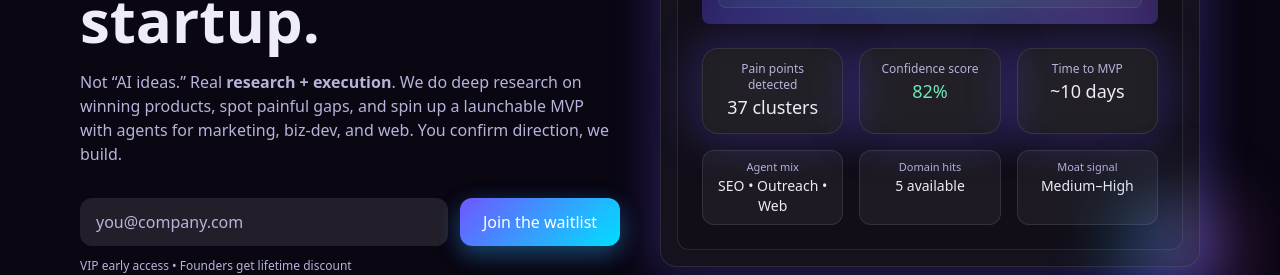
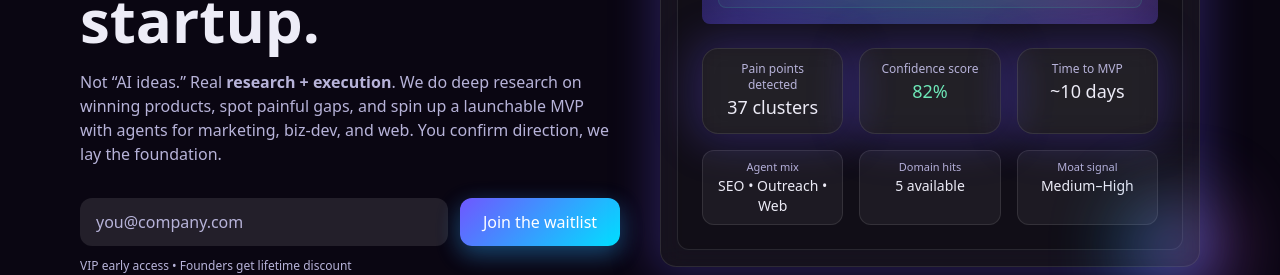
Before and after one commit to NolanDon/wolfer, a Next.js app: page / in a window 1280 px wide. Shown: the part 419-694 px from the top of the page. Built offline with nearby package versions, Linux system fonts and the light colour scheme.

Commit message:
updates copywrite in herp

```diff
--- a/components/Hero.tsx
+++ b/components/Hero.tsx
@@ -77,7 +77,7 @@ export default function Hero() {
             <p className="mt-5 text-sub max-w-xl">
               Not “AI ideas.” Real <strong>research + execution</strong>.
               We do deep research on winning products, spot painful gaps, and spin up a launchable MVP with agents for
-              marketing, biz-dev, and web. You confirm direction, we build.
+              marketing, biz-dev, and web. You confirm direction, we lay the foundation.
             </p>
             <div className="mt-8">
               <CTA compact />
```
